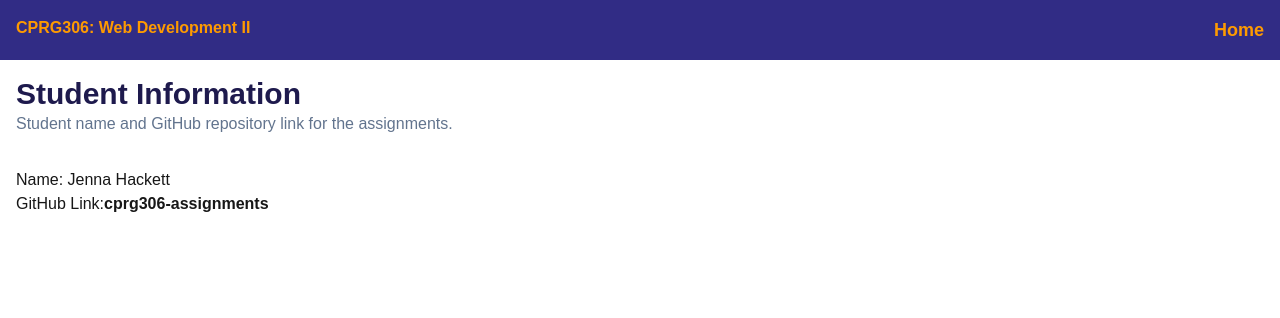
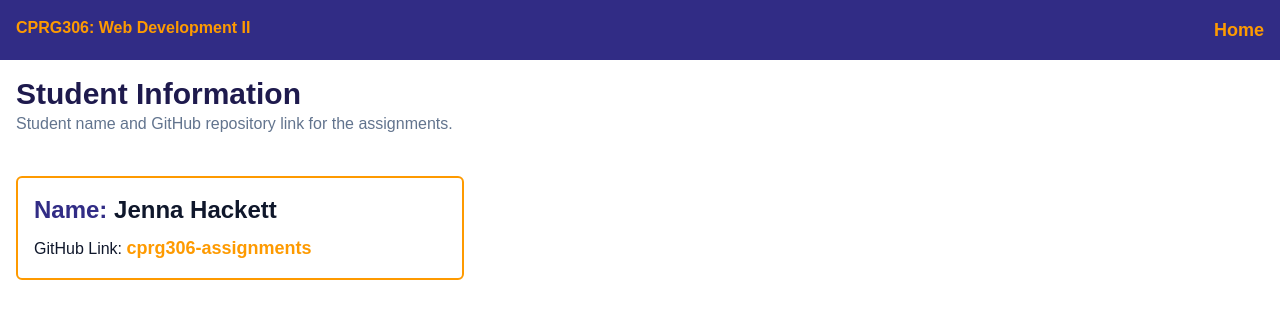
Before and after one commit to jenna-hackett/cprg306-assignments, a Next.js app: page /week-2 in a window 1280 px wide. Shown: the top 318 px of the page. Built offline with nearby package versions, Linux system fonts and the light colour scheme.

Commit message:
changed student info to accept properties rather than hard-coded. further changed the student info styling.

```diff
--- a/app/components/LinkInformation.js
+++ b/app/components/LinkInformation.js
@@ -20,5 +20,9 @@ export const linkInfo = [
     {
       href: "./week-4",
       text: "Week 4"
+    },
+    {
+      href: "https://github.com/jenna-hackett/cprg306-assignments",
+      text: "cprg306-assignments"
     }
   ];
--- a/app/week-2/StudentInfo.js
+++ b/app/week-2/StudentInfo.js
@@ -4,25 +4,18 @@ Author: Jenna Hackett
 Version: Jan. 27, 2026
  */
 
-import Link from "next/link";
+import PageLinks from "../components/PageLinks";
+import { linkInfo } from "../components/LinkInformation";
 
-export default function StudentInfo() {
+export default function StudentInfo({name}) {
   return (
-    <section>
-      {/* Student Info Component */}
-      <section className="px-4 py-4">
-        <p>
-          Name: Jenna Hackett
+    <section className="px-4 py-4 border-amber-500 border-2 rounded-md max-w-md mx-4 mt-6">
+        <h2 className="text-2xl font-bold text-indigo-900 dark:text-indigo-400 mb-2">
+          Name: <span className="text-slate-900 dark:text-white">{name}</span>
+        </h2>
+        <p className="text-slate-900 dark:text-white">
+          GitHub Link: <PageLinks {...linkInfo[4]} />
         </p>
-        <p>
-          GitHub Link:
-            <Link className="hover:text-amber-400 font-bold duration-300 ease-linear"
-              href="https://github.com/jenna-hackett/cprg306-assignments"
-              target = "_none">
-              cprg306-assignments
-            </Link>
-        </p>
-      </section>
     </section>
 );
 }
--- a/app/week-2/page.js
+++ b/app/week-2/page.js
@@ -18,7 +18,12 @@ export default function Page() {
           description="Student name and GitHub repository link for the assignments."
         />
       </header>
-      <StudentInfo />
+      <section>
+        <StudentInfo
+          name="Jenna Hackett"
+          gitHubLink="https://github.com/jenna-hackett/cprg306-assignments"
+      />
+      </section>
     </main>
   );
 }
--- a/app/week-3/GroceryItem.js
+++ b/app/week-3/GroceryItem.js
@@ -10,7 +10,7 @@ export default function Item({name, quantity, category}) {
       <ul className = "border-amber-500 border-3 rounded-md max-w-md mx-auto p-5 mb-4">
         <li className = "font-bold text-amber-600">{name}</li>
         <li>Quantity: {quantity}</li>
-        <li>Category: {category}</li>
+        <li className = "font-style: italic">Category: {category}</li>
       </ul>
     </section>
   );
--- a/app/week-4/page.js
+++ b/app/week-4/page.js
@@ -13,7 +13,7 @@ export default function Page() {
       <header>
         <SiteHeader />
         <PageHeader
-          title=""
+          title="Week 4 Assignment"
           description=""
         />
       </header>
```
